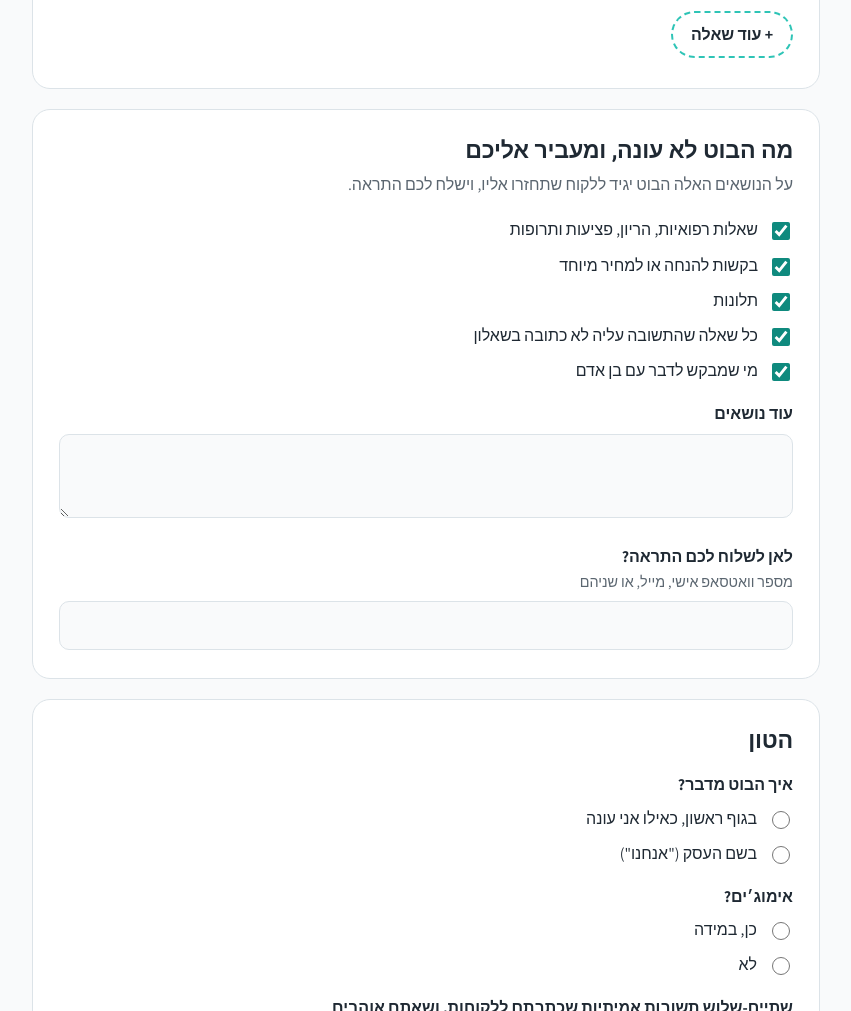
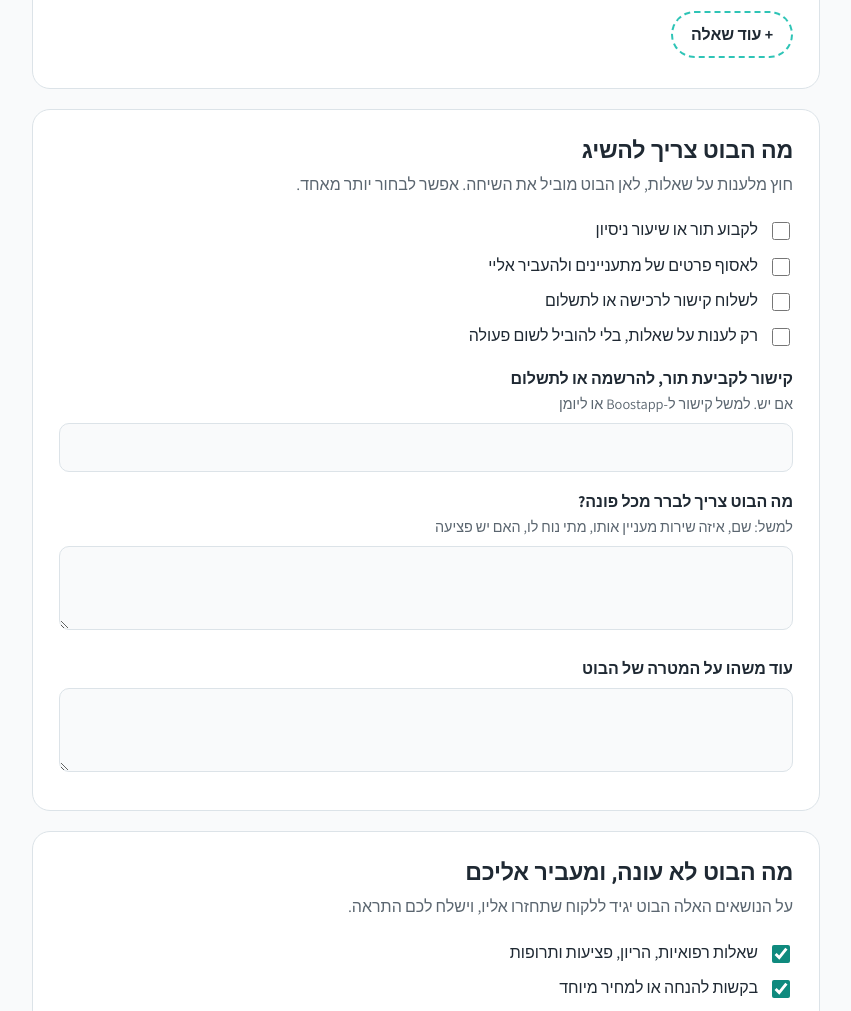
Before and after one commit to roeig9/landing_pages, a plain HTML site: page intake/index.html in a window 1280 px wide. Shown: the part 5630-6641 px from the top of the page, without its empty margins (214-1065 px from the left). Drawn offline with Linux system fonts and the light colour scheme.

Commit message:
Intake: what the bot should achieve (goal, link, what to ask each person)
Co-Authored-By: Claude Opus 5.5 <noreply@anthropic.com>
Claude-Session: https://claude.ai/code/session_01HnzTD7fX55bAwyP82xEo2n

```diff
--- a/intake/index.html
+++ b/intake/index.html
@@ -146,6 +146,20 @@ input:focus,textarea:focus,select:focus{outline:none;border-color:var(--lime);bo
       <button type="button" class="add" id="addFaq">+ עוד שאלה</button>
     </div>
 
+    <div class="card" role="group" aria-label="מה הבוט צריך להשיג">
+      <h2>מה הבוט צריך להשיג</h2>
+      <p class="why">חוץ מלענות על שאלות, לאן הבוט מוביל את השיחה. אפשר לבחור יותר מאחד.</p>
+      <div class="checks f" id="goalItems">
+        <label><input type="checkbox" value="לקבוע תור או שיעור ניסיון"> לקבוע תור או שיעור ניסיון</label>
+        <label><input type="checkbox" value="לאסוף פרטים של מתעניינים ולהעביר אליי"> לאסוף פרטים של מתעניינים ולהעביר אליי</label>
+        <label><input type="checkbox" value="לשלוח קישור לרכישה או לתשלום"> לשלוח קישור לרכישה או לתשלום</label>
+        <label><input type="checkbox" value="רק לענות על שאלות, בלי להוביל לשום פעולה"> רק לענות על שאלות, בלי להוביל לשום פעולה</label>
+      </div>
+      <div class="f"><label for="g_link">קישור לקביעת תור, להרשמה או לתשלום<span class="hint">אם יש. למשל קישור ל-Boostapp או ליומן</span></label><input type="text" id="g_link" data-k="goal.link"></div>
+      <div class="f"><label for="g_ask">מה הבוט צריך לברר מכל פונה?<span class="hint">למשל: שם, איזה שירות מעניין אותו, מתי נוח לו, האם יש פציעה</span></label><textarea id="g_ask" data-k="goal.ask"></textarea></div>
+      <div class="f"><label for="g_other">עוד משהו על המטרה של הבוט</label><textarea id="g_other" data-k="goal.other"></textarea></div>
+    </div>
+
     <div class="card" role="group" aria-label="מה הבוט לא עונה, ומעביר אליכם">
       <h2>מה הבוט לא עונה, ומעביר אליכם</h2>
       <p class="why">על הנושאים האלה הבוט יגיד ללקוח שתחזרו אליו, וישלח לכם התראה.</p>
@@ -241,6 +255,8 @@ input:focus,textarea:focus,select:focus{outline:none;border-color:var(--lime);bo
     form.querySelectorAll('[data-k]').forEach(el => setPath(data, el.dataset.k, el.value.trim()));
     data.services = [...servicesEl.querySelectorAll('.service')].map(b => { const s = {}; b.querySelectorAll('[data-s]').forEach(el => { s[el.dataset.s] = el.value.trim(); }); return s; });
     data.faq = [...faqEl.querySelectorAll('.faq')].map(b => { const f = {}; b.querySelectorAll('[data-q]').forEach(el => { f[el.dataset.q] = el.value.trim(); }); return f; });
+    data.goal = data.goal || {};
+    data.goal.items = [...document.querySelectorAll('#goalItems input:checked')].map(c => c.value);
     data.escalate = data.escalate || {};
     data.escalate.items = [...document.querySelectorAll('#escItems input:checked')].map(c => c.value);
     data.tone = data.tone || {};
@@ -261,6 +277,7 @@ input:focus,textarea:focus,select:focus{outline:none;border-color:var(--lime);bo
     faq.forEach(addFaq);
     if (!d) return;
     form.querySelectorAll('[data-k]').forEach(el => { const v = getPath(d, el.dataset.k); if (typeof v === 'string') el.value = v; });
+    if (d.goal && Array.isArray(d.goal.items)) document.querySelectorAll('#goalItems input').forEach(c => { c.checked = d.goal.items.includes(c.value); });
     if (d.escalate && Array.isArray(d.escalate.items)) document.querySelectorAll('#escItems input').forEach(c => { c.checked = d.escalate.items.includes(c.value); });
     if (d.tone) {
       form.querySelectorAll('input[name=person]').forEach(r => { r.checked = r.value === d.tone.person; });
```
